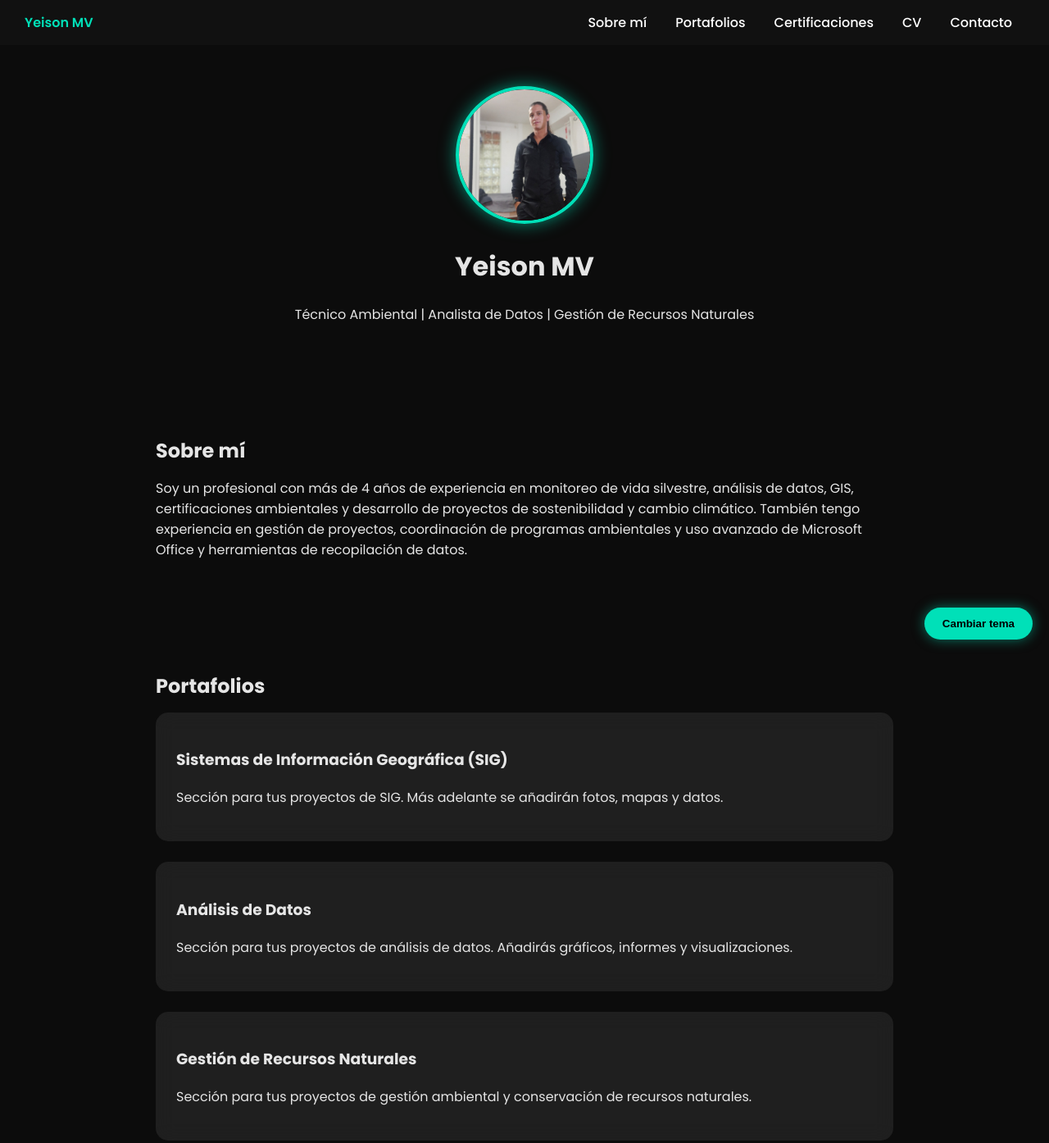
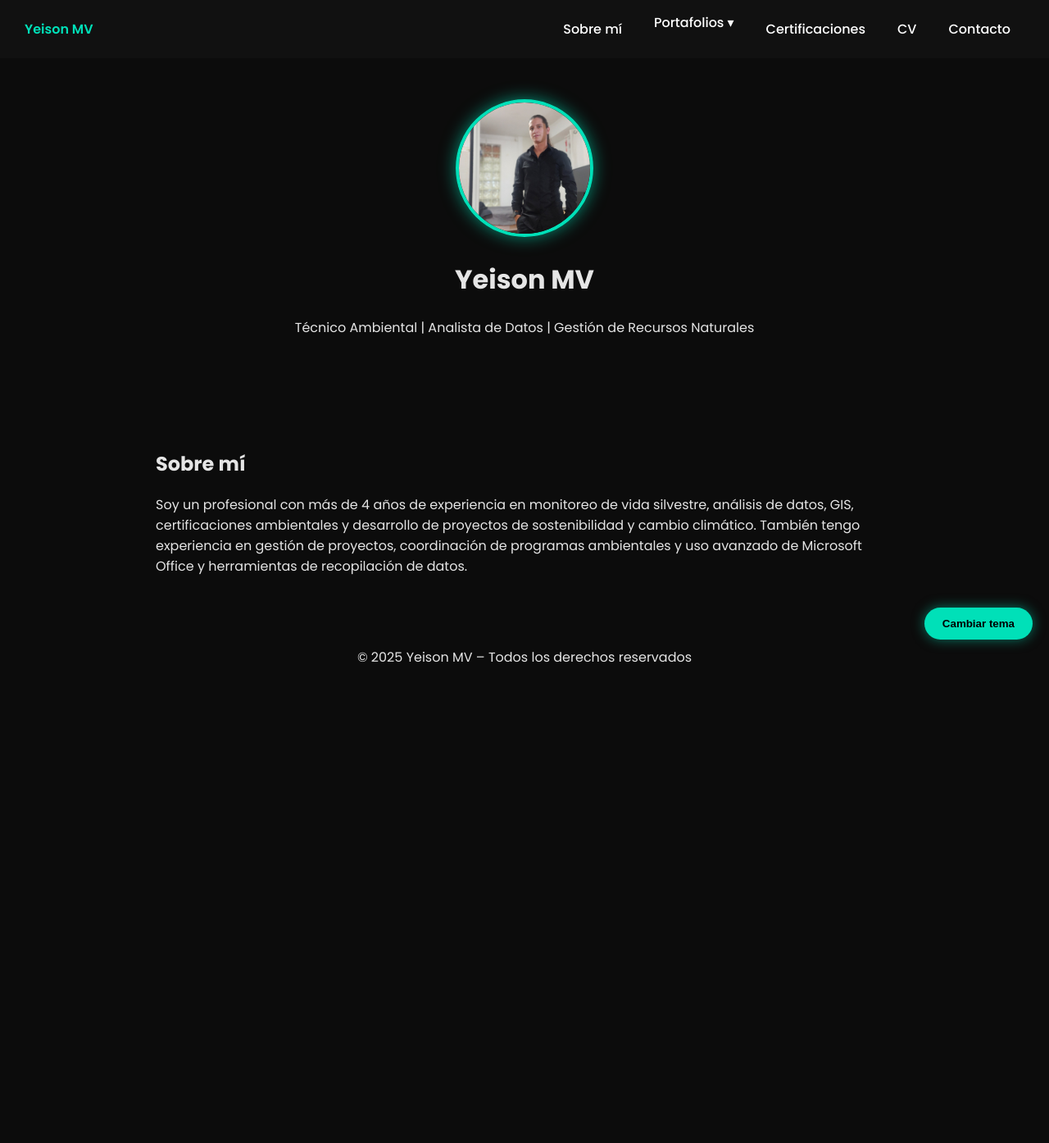
Before and after one commit to yeisonmv/yeisonmv.github.io, a plain HTML site: page index.html in a window 1280 px wide. Shown: the top 1394 px of the page at 82% size. After the commit the page ends 834 px from the top, so only its background shows below. Drawn offline with Linux system fonts and the light colour scheme.

Commit message:
Add files via upload

```diff
--- a/index.html
+++ b/index.html
@@ -5,92 +5,57 @@
 <meta name="viewport" content="width=device-width, initial-scale=1.0">
 <title>Portafolio - Yeison MV</title>
 <link href="https://fonts.googleapis.com/css2?family=Poppins:wght@300;400;500;600;700&display=swap" rel="stylesheet">
+<style>
+body { margin:0; font-family:"Poppins", sans-serif; background:#0c0c0c; color:#e5e5e5; transition:0.3s; }
+body.light { background:#fff; color:#222; }
+header { text-align:center; padding:50px 20px; }
+.profile-pic { width:160px; height:160px; border-radius:50%; object-fit:cover; border:4px solid #00e0b8; box-shadow:0 0 20px rgba(0,224,184,0.6); }
+nav { background:#111; padding:15px; display:flex; justify-content:space-between; align-items:center; position:sticky; top:0; z-index:1000; }
+nav .logo { font-weight:600; color:#00e0b8; margin-left:15px; }
+.nav-links { display:flex; gap:15px; margin-right:20px; position:relative; }
+.nav-links a { color:white; text-decoration:none; font-weight:500; padding:8px 12px; transition:color 0.3s; }
+.nav-links a:hover { color:#00e0b8; }
 
-<style>
-:root {
-    --accent: #00e0b8;
-    --glass-bg-dark: rgba(255,255,255,0.08);
-    --glass-bg-light: rgba(0,0,0,0.05);
-    --transition: 0.35s ease;
+/* DROPDOWN */
+.dropdown { position:relative; }
+.dropdown-content { display:none; position:absolute; background:#111; top:100%; left:0; min-width:200px; flex-direction:column; border-radius:5px; overflow:hidden; }
+.dropdown-content a { padding:10px; color:white; text-decoration:none; display:block; transition:0.3s; }
+.dropdown-content a:hover { background:rgba(0,224,184,0.2); }
+.dropdown:hover .dropdown-content { display:flex; }
+
+/* MOBILE */
+.menu-btn { display:none; cursor:pointer; }
+.menu-btn div { width:28px; height:3px; background:white; margin:6px 0; transition:0.4s; }
+@media(max-width:750px) {
+  .nav-links { display:none; flex-direction:column; width:100%; text-align:center; }
+  .nav-links.show { display:flex; }
+  .menu-btn { display:block; }
 }
 
-html { scroll-behavior: smooth; }
-
-body {
-    margin: 0;
-    font-family: "Poppins", sans-serif;
-    transition: background var(--transition), color var(--transition);
-}
-
-body.dark { background: #0c0c0c; color: #e5e5e5; }
-body.light { background: #ffffff; color: #222; }
-
-header { text-align: center; padding: 50px 20px; animation: fadeIn 1s ease; }
-.profile-pic { width: 160px; height: 160px; border-radius: 50%; object-fit: cover; border: 4px solid var(--accent); box-shadow: 0 0 20px rgba(0,224,184,0.6); }
-
-nav {
-    background: #111;
-    padding: 15px;
-    position: sticky;
-    top: 0;
-    z-index: 1000;
-    display: flex;
-    justify-content: space-between;
-    align-items: center;
-}
-
-nav .logo { font-weight: 600; color: var(--accent); margin-left: 15px; }
-nav a { color: white; margin: 0 10px; text-decoration: none; font-weight: 500; transition: color .3s; }
-nav a:hover { color: var(--accent); }
-.menu-btn { display: none; cursor: pointer; margin-right: 15px; transition: 0.3s; }
-.menu-btn div { width: 28px; height: 3px; background: white; margin: 6px 0; transition: 0.4s; }
-.nav-links { display: flex; gap: 15px; margin-right: 20px; }
-
-@media (max-width: 750px) {
-    .nav-links { display: none; flex-direction: column; background: #111; width: 100%; text-align: center; padding: 20px 0; transition: max-height 0.5s ease; overflow: hidden; }
-    .nav-links.show { display: flex; }
-    .menu-btn { display: block; }
-}
-
-section { max-width: 900px; margin: auto; padding: 50px 20px; opacity:0; transform: translateY(20px); transition: all 0.8s ease; }
-section.visible { opacity:1; transform: translateY(0); }
-
-h2 { margin-bottom: 15px; }
-
-/* TARJETAS GLASSMORPHIC */
-.card {
-    background: var(--glass-bg-dark);
-    backdrop-filter: blur(12px);
-    padding: 25px;
-    border-radius: 15px;
-    margin-bottom: 25px;
-    transition: transform 0.4s, background 0.4s, box-shadow 0.4s;
-    cursor: pointer;
-}
-body.light .card { background: var(--glass-bg-light); }
-.card:hover { transform: translateY(-8px) scale(1.02); box-shadow: 0 12px 25px rgba(0,0,0,0.25); }
-
-/* BOTÓN TEMA */
-.theme-toggle { position: fixed; right: 20px; bottom: 20px; padding: 12px 22px; border-radius: 25px; border: none; font-weight: 600; cursor: pointer; background: var(--accent); color: #000; box-shadow: 0 0 15px rgba(0,224,184,0.5); }
-
-/* ANIMACIONES */
-@keyframes fadeIn { from { opacity:0; transform: scale(0.95);} to {opacity:1; transform: scale(1);} }
+/* SECCIÓN */
+section { max-width:900px; margin:auto; padding:50px 20px; opacity:0; transform:translateY(20px); transition:all 0.8s ease; }
+section.visible { opacity:1; transform:translateY(0); }
+.theme-toggle { position:fixed; right:20px; bottom:20px; padding:12px 22px; border-radius:25px; border:none; font-weight:600; cursor:pointer; background:#00e0b8; color:#000; box-shadow:0 0 15px rgba(0,224,184,0.5); }
 </style>
 </head>
-
 <body class="dark">
 
 <nav>
   <div class="logo">Yeison MV</div>
-    <div class="menu-btn" onclick="toggleMenu(this)">
-        <div></div><div></div><div></div>
+  <div class="menu-btn" onclick="toggleMenu(this)"><div></div><div></div><div></div></div>
+  <div class="nav-links" id="navLinks">
+    <a href="index.html">Sobre mí</a>
+    <div class="dropdown">
+      <a href="portafolios.html">Portafolios ▾</a>
+      <div class="dropdown-content">
+        <a href="portafolios.html#sig">SIG</a>
+        <a href="portafolios.html#analisis">Análisis de Datos</a>
+        <a href="portafolios.html#gestion">Gestión de Recursos Naturales</a>
       </div>
-    <div class="nav-links" id="navLinks">
-        <a href="#sobre">Sobre mí</a>
-        <a href="#portafolios">Portafolios</a>
-        <a href="#certificaciones">Certificaciones</a>
-        <a href="#cv">CV</a>
-        <a href="#contacto">Contacto</a>
+    </div>
+    <a href="certificaciones.html">Certificaciones</a>
+    <a href="cv.html">CV</a>
+    <a href="contacto.html">Contacto</a>
   </div>
 </nav>
 
@@ -108,61 +73,7 @@ body.light .card { background: var(--glass-bg-light); }
   </p>
 </section>
 
-<section id="portafolios">
-    <h2>Portafolios</h2>
-
-    <div class="card">
-        <h3>Sistemas de Información Geográfica (SIG)</h3>
-        <p>Sección para tus proyectos de SIG. Más adelante se añadirán fotos, mapas y datos.</p>
-    </div>
-
-    <div class="card">
-        <h3>Análisis de Datos</h3>
-        <p>Sección para tus proyectos de análisis de datos. Añadirás gráficos, informes y visualizaciones.</p>
-    </div>
-
-    <div class="card">
-        <h3>Gestión de Recursos Naturales</h3>
-        <p>Sección para tus proyectos de gestión ambiental y conservación de recursos naturales.</p>
-    </div>
-</section>
-
-<section id="certificaciones">
-    <h2>Certificaciones</h2>
-
-    <div class="card">
-        <h3>Certificación 1</h3>
-        <p>Institución / Año</p>
-    </div>
-    <div class="card">
-        <h3>Certificación 2</h3>
-        <p>Institución / Año</p>
-    </div>
-</section>
-
-<section id="cv">
-    <h2>Currículum</h2>
-    <div class="card">
-        <h3>Descargar CV PDF</h3>
-        <p>Da clic para descargar tu CV.</p>
-        <a href="cv.pdf" download>📄 Descargar CV</a>
-    </div>
-    <div class="card">
-        <h3>Ver CV estilo Web</h3>
-        <p>Haz clic para abrir tu CV directamente en esta página web.</p>
-        <a href="cv-web.html">🌐 Ver CV en línea</a>
-    </div>
-</section>
-
-<section id="contacto">
-    <h2>Contacto</h2>
-    <p>Email: yeisonma@gmail.com</p>
-</section>
-
-<footer style="text-align:center; padding:20px;">
-    © 2025 Yeison MV – Todos los derechos reservados
-</footer>
-
+<footer style="text-align:center; padding:20px;">© 2025 Yeison MV – Todos los derechos reservados</footer>
 <button class="theme-toggle" onclick="toggleTheme()">Cambiar tema</button>
 
 <script>
@@ -176,15 +87,13 @@ function toggleMenu(x) {
   document.getElementById("navLinks").classList.toggle("show");
 }
 
-// Animación de secciones al hacer scroll
+// Animación de secciones
 const sections = document.querySelectorAll("section");
 const observer = new IntersectionObserver(entries => {
-    entries.forEach(entry => {
-        if(entry.isIntersecting) entry.target.classList.add("visible");
-    });
+  entries.forEach(entry => { if(entry.isIntersecting) entry.target.classList.add("visible"); });
 }, { threshold: 0.1 });
-
 sections.forEach(section => observer.observe(section));
 </script>
+
 </body>
 </html>
```
Lines whose indentation alone changed are shown as unchanged.
